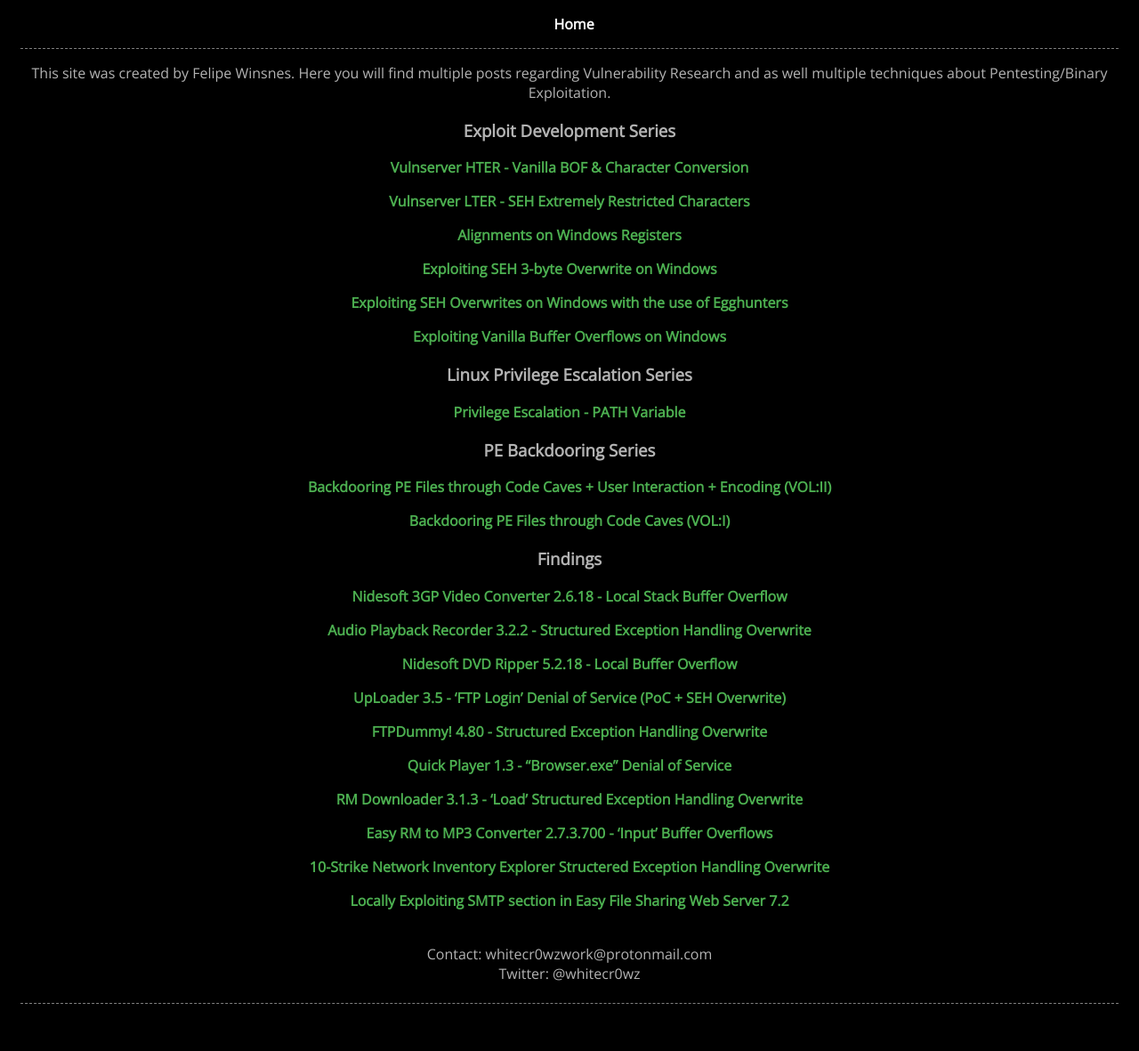
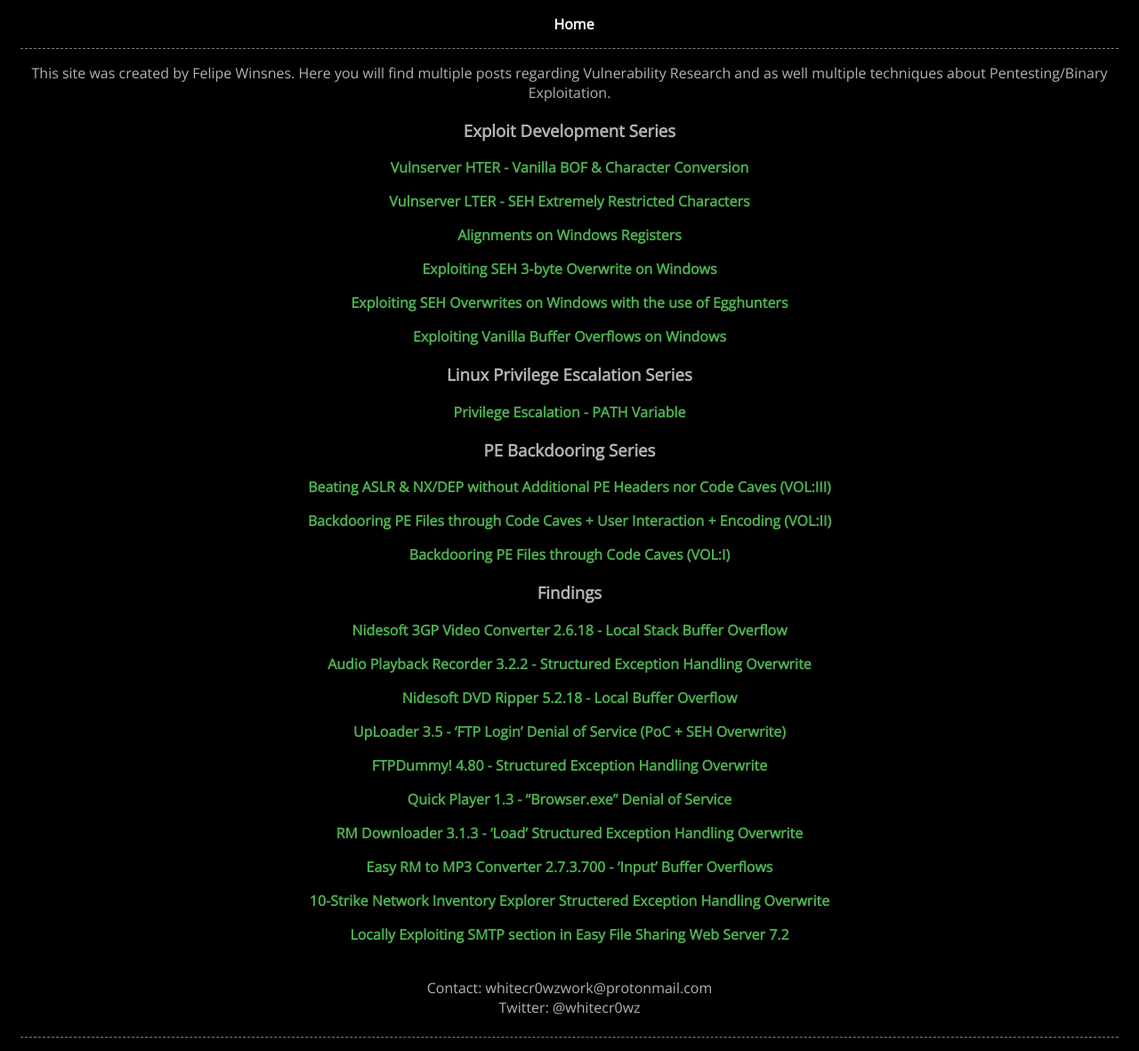
Before and after one commit to whitecr0wz/whitecr0wz.github.io, a Jekyll site: the page built from index.md, in a window 1280 px wide. Shown: the whole page at 89% size. Built offline with Jekyll 4.4.1, drawn with Linux system fonts in a browser that asks for light colours; before the commit the page ends 1143 px from its top, so only the background shows below that.

Commit message:
Update index.md

```diff
--- a/index.md
+++ b/index.md
@@ -21,6 +21,8 @@
 [Privilege Escalation - PATH Variable](https://whitecr0wz.github.io/posts/Privilege-Escalation-Path/)
 
 ### PE Backdooring Series
+[Beating ASLR & NX/DEP without Additional PE Headers nor Code Caves (VOL:III)](https://whitecr0wz.github.io/posts/Backdooring-PE-III/)
+
 [Backdooring PE Files through Code Caves + User Interaction + Encoding (VOL:II)](https://whitecr0wz.github.io/posts/Backdooring-PE-II/)
 
 [Backdooring PE Files through Code Caves (VOL:I)](https://whitecr0wz.github.io/posts/Backdooring-PE/)
```
